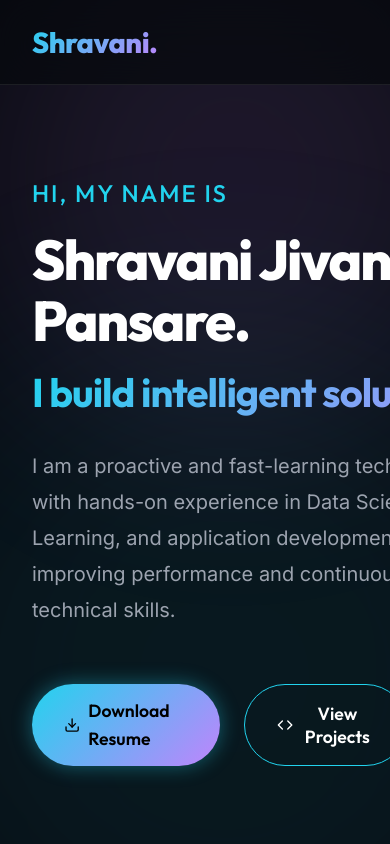
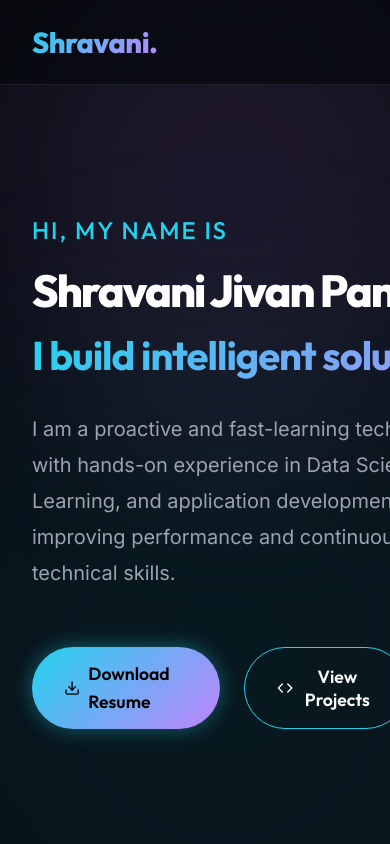
Before and after one commit to shravipansare/portfolio, a React (Vite) app: page / in a window 390 px wide. Shown: the top 844 px of the page. Built offline with nearby package versions, Linux system fonts and the light colour scheme.

Commit message:
Slightly reduce hero title size

```diff
--- a/src/index.css
+++ b/src/index.css
@@ -275,7 +275,7 @@ nav {
 }
 
 .hero-title {
-  font-size: 5.5rem;
+  font-size: 4.5rem;
   font-weight: 800;
   line-height: 1.1;
   margin-bottom: 1rem;
@@ -372,7 +372,7 @@ footer {
 
 /* Responsive */
 @media (max-width: 768px) {
-  .hero-title { font-size: 3.5rem; }
+  .hero-title { font-size: 2.8rem; }
   .hero-subtitle { font-size: 2.5rem; }
   .nav-links { display: none; }
 }
```
